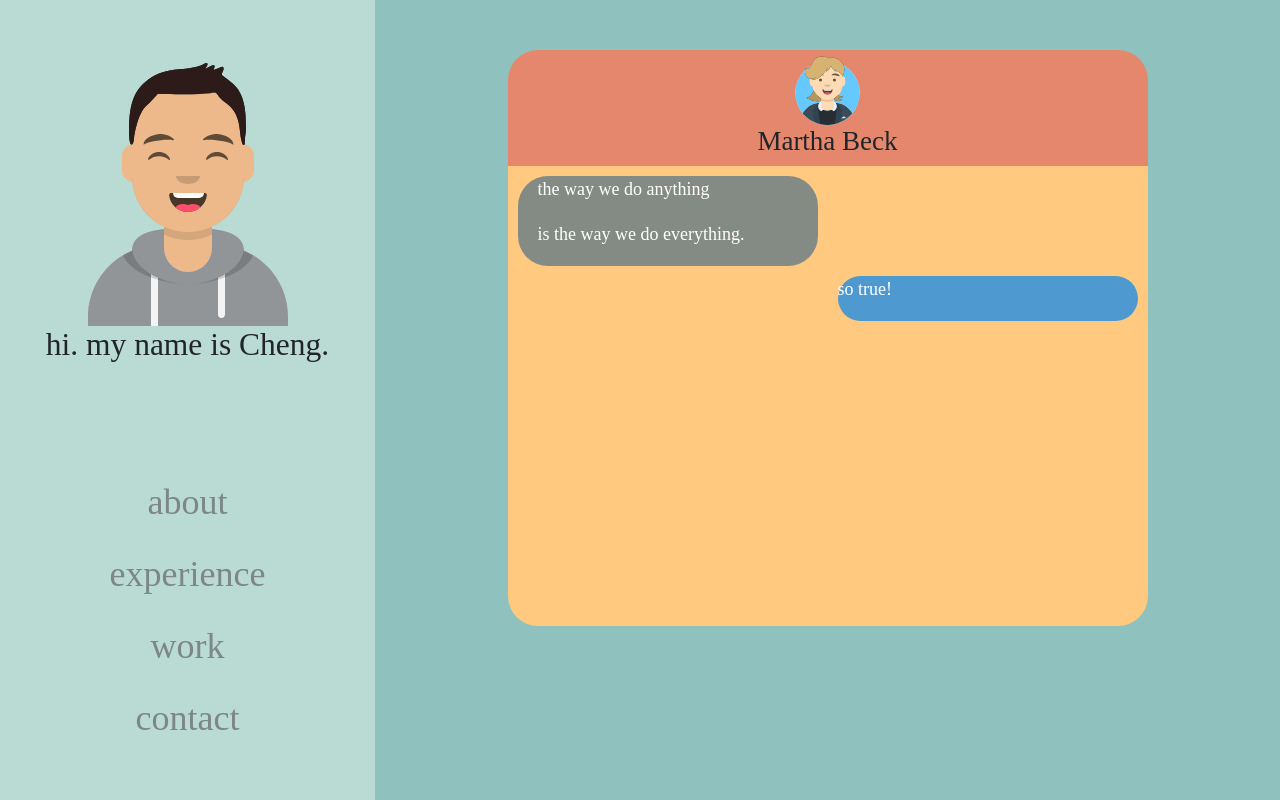
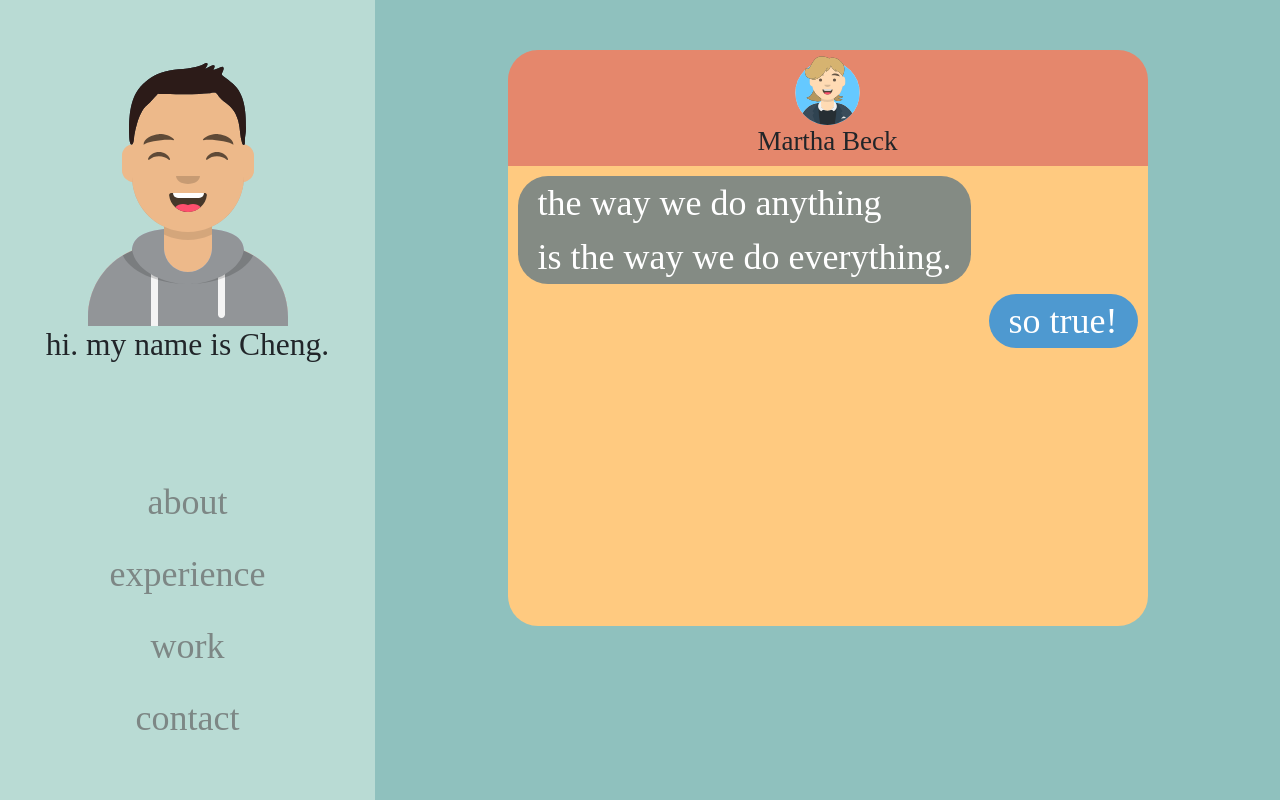
Before and after one commit to cheng21tang/Portfolio, a React (Create React App) app: page / in a window 1280 px wide. Built offline with nearby package versions, Linux system fonts and the light colour scheme; a web font is replaced by a local one.

Commit message:
fixed spacing of p tags inside the textbox-body

```diff
--- a/src/components/Textbox/style.css
+++ b/src/components/Textbox/style.css
@@ -35,23 +35,27 @@
 .text-receive {
   border-radius: 30px;
   background-color: var(--menu);
-  margin: 10px;
+  margin: 10px 10px 0 10px;
   padding-left: 20px;
-  min-width: 300px;
-  max-width: 400px;
+  padding-right: 20px;
+  /* min-width: 300px; */
+  max-width: 80%;
   align-self: flex-start;
 }
 
 .textbox-body p {
+  font-size: 2rem;
   color: white;
+  margin: auto;
 }
 
 .text-sent {
   border-radius: 30px;
   background-color: var(--thirdShadow);
-  min-width: 300px;
-  max-width: 400px;
-  margin-right: 10px;
+  /* min-width: 300px; */
+  max-width: 80%;
+  margin: 10px 10px 0 10px;
+  padding-left: 20px;
   padding-right: 20px;
   align-self: flex-end;
 }
```
